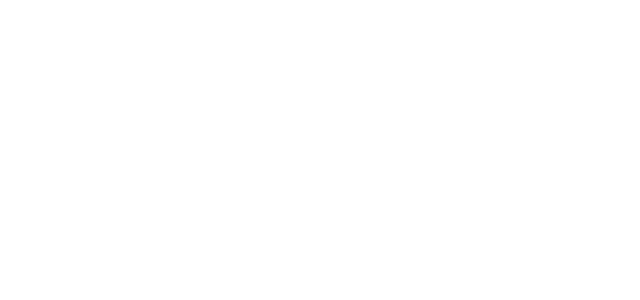
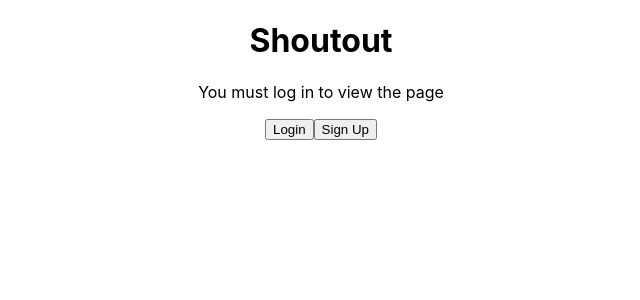
Before and after one commit to kamisato-ayaka/shoutout, a React (Create React App) app: page / in a window 1280 px wide. Shown: the top 300 px of the page, without its empty margins (319-959 px from the left). Built offline with nearby package versions, Linux system fonts and the light colour scheme.

Commit message:
[ done ] Dynamic User url

```diff
--- a/src/App.tsx
+++ b/src/App.tsx
@@ -9,8 +9,14 @@ import Login from './components/login';
 import SignUp from './components/signup';
 import Dashboard from './components/main/dashboard';
 import UserProfile from './components/user-profile';
+import { UsernameVar } from './redux/actions';
+import { useSelector } from 'react-redux';
+import { AppState } from './redux/types';
 
 const App = () => {
+  const userName = useSelector((state: AppState) => state.logUserReducer)
+  const user: UsernameVar = useSelector((state: AppState) => state.getUserReducer)
+
   return (
     <div className="App">
       <Router>
@@ -24,7 +30,7 @@ const App = () => {
           <Route path="/dashboard">
             <Dashboard />
           </Route>
-          <Route path="/profile">
+          <Route path={`/${(user) || (userName)}`}>
             <UserProfile />
           </Route>
         </Switch>
--- a/src/components/main/dashboard/index.tsx
+++ b/src/components/main/dashboard/index.tsx
@@ -16,7 +16,7 @@ const Dashboard = () => {
   const userName = useSelector((state: AppState) => state.logUserReducer)
 
   const toProfile = () => {
-    history.push("/profile")
+    history.push(`/${userName}`)
     dispatch(getUser(userName))
   }
 
--- a/src/components/main/post-list/index.tsx
+++ b/src/components/main/post-list/index.tsx
@@ -60,7 +60,7 @@ const PostList = () => {
       }
 
       const toProfile = () => {
-        history.push("/profile")
+        history.push(`/${user}`)
         dispatch(getUser(user))
       }
 
--- a/src/components/user-profile/index.tsx
+++ b/src/components/user-profile/index.tsx
@@ -81,7 +81,7 @@ const UserProfile = () => {
     }
 
     const toProfile = () => {
-      history.push("/profile")
+      history.push(`/${user}`)
       dispatch(getUser(user))
     }
 
@@ -103,16 +103,21 @@ const UserProfile = () => {
     )
   }, [dispatch, history, user, findUser, userName, postList])
 
+  const security = useMemo(() => {
+    return (
+      <>
+        <p>You must log in to view the page</p>
+        <Link to="/login"><button>Login</button></Link>
+        <Link to="/signup"><button>Sign Up</button></Link>
+      </>
+    )
+  }, [])
 
   return (
     <>
       <h1>Shoutout</h1>
       {(user === '') ?
-        <>
-          <p>Please Log in or Signup</p>
-          <Link to="/login"><button>Login</button></Link>
-          <Link to="/signup"><button>Sign Up</button></Link>
-        </> :
+        <>{security}</> :
         <>
           <Link to="/dashboard"><h3>Home</h3></Link>
 
@@ -120,11 +125,7 @@ const UserProfile = () => {
           {userPost}
 
           {(userName === '') ?
-            <>
-              <p>Please Log in or Signup</p>
-              <Link to="/login"><button>Login</button></Link>
-              <Link to="/signup"><button>Sign Up</button></Link>
-            </> : <Setting />}
+            <>{security}</> : <Setting />}
         </>
       }
     </>
```
